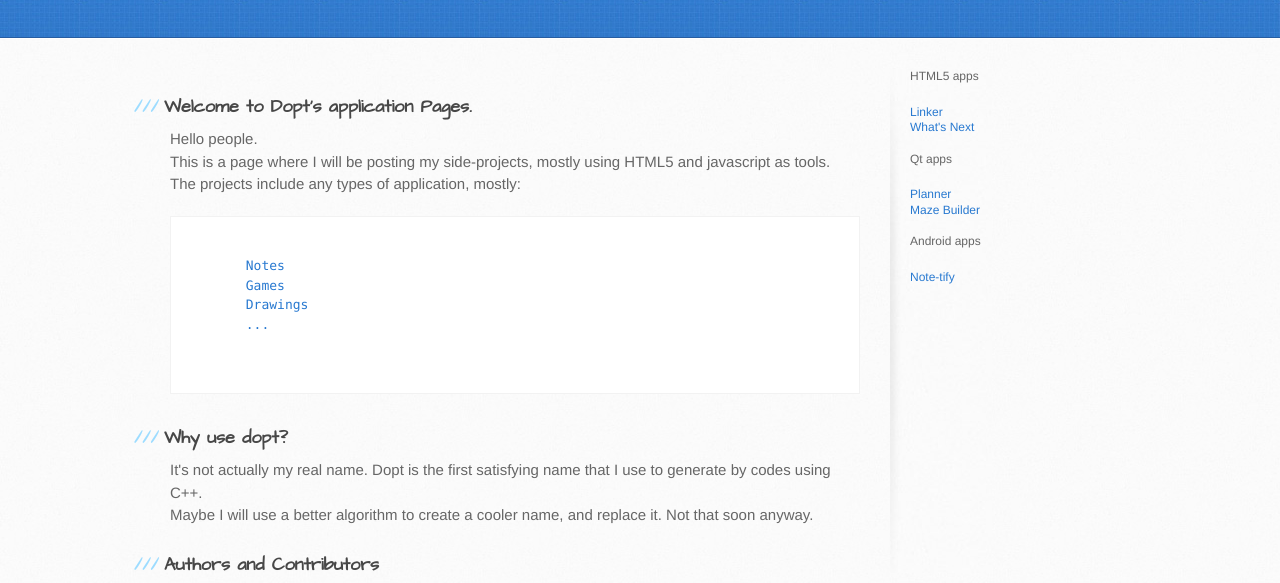
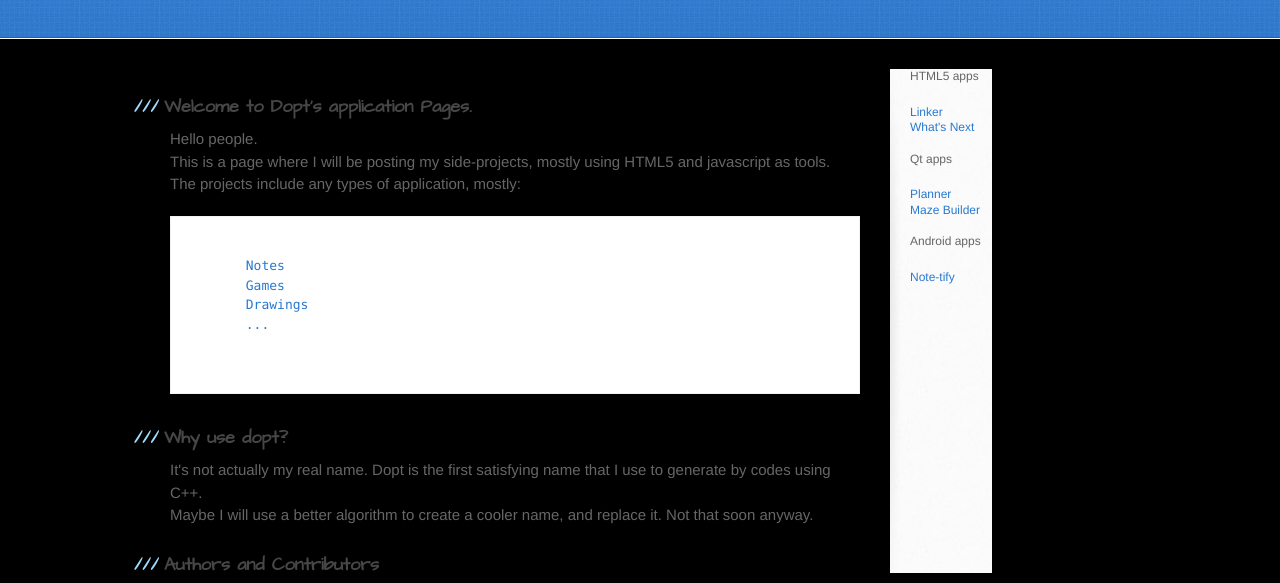
Before and after one commit to dopt/dopt.github.com, a plain HTML site: page index.html in a window 1280 px wide. Shown: the part 163-746 px from the top of the page. Drawn offline with Linux system fonts and the light colour scheme.

Commit message:
Update stylesheet.css

```diff
--- a/stylesheets/stylesheet.css
+++ b/stylesheets/stylesheet.css
@@ -50,7 +50,8 @@ table {
 body {
   font-size: 15px;
   line-height: 1.5;
-  background: #fafafa url(../images/body-bg.jpg) 0 0 repeat;
+  //background: #fafafa url(../images/body-bg.jpg) 0 0 repeat;
+  background-color: #000000;
   font-family: 'Helvetica Neue', Helvetica, Arial, serif;
   font-weight: 400;
   color: #666;
```
